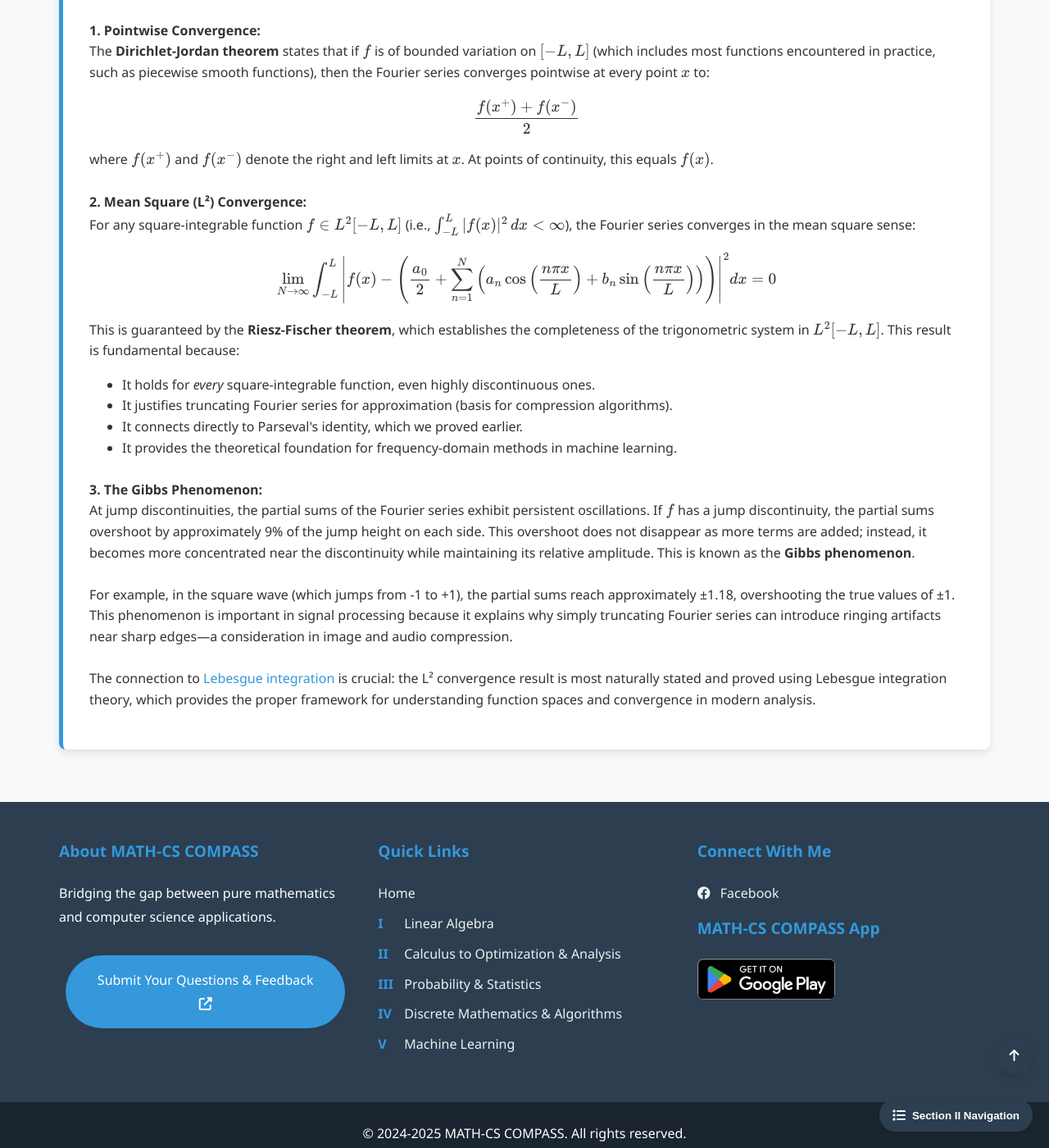
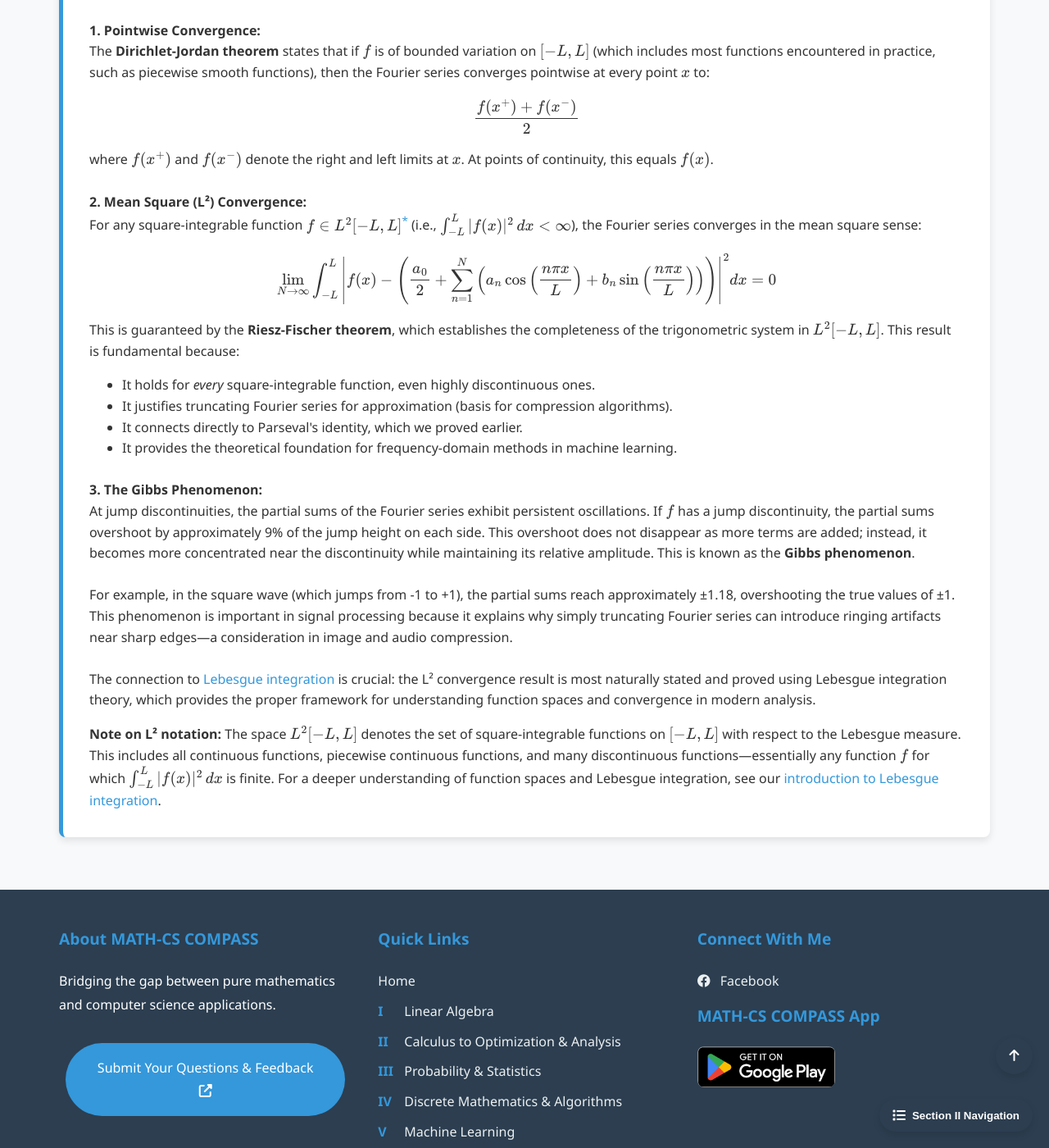
Before and after one commit to Yusukey01/yusukey01.github.io, a Jekyll site: the page built from Mathematics/Calculus/fourier_series.html, in a window 1280 px wide and 1400 px high, scrolled down 9234 px. Shown: the whole window at 82% size. Built offline with Jekyll 4.4.1, drawn with Linux system fonts in a browser that asks for light colours; some of the changed text lies outside the part shown.

Commit message:
Start Fourier transform, seriees

```diff
--- a/Mathematics/Calculus/fourier_series.html
+++ b/Mathematics/Calculus/fourier_series.html
@@ -366,7 +366,7 @@ uses_python: false
                 \[
                 \begin{align*}
                  &\int_{-L}^L f(x) e^{\frac{i m \pi x}{L}} \, dx = 2Lc_m \\\\
-                 &\Longrightarrow  c_m = \frac{1}{2L} \int_{-L}^{L} f(x)e^{\frac{i n\pi x}{L}} \, dx.
+                 &\Longrightarrow  c_m = \frac{1}{2L} \int_{-L}^{L} f(x)e^{\frac{i m\pi x}{L}} \, dx.
                  \end{align*}
                 \]
                 </p>
@@ -458,7 +458,7 @@ uses_python: false
                 <br><br>
                 <strong>2. Mean Square (L²) Convergence:</strong>
                 <br>
-                For any square-integrable function \(f \in L^2[-L, L]\) (i.e., \(\int_{-L}^{L} |f(x)|^2 \, dx < \infty\)),
+                For any square-integrable function \(f \in L^2[-L, L]\)<sup><a href="#l2-note">*</a></sup> (i.e., \(\int_{-L}^{L} |f(x)|^2 \, dx < \infty\)),
                 the Fourier series converges in the mean square sense:
                 \[
                 \lim_{N \to \infty} \int_{-L}^{L} \left|f(x) - \left(\frac{a_0}{2} + \sum_{n=1}^{N} \left(a_n\cos\left(\frac{n\pi x}{L}\right) + b_n\sin\left(\frac{n\pi x}{L}\right)\right)\right)\right|^2 dx = 0
@@ -489,6 +489,13 @@ uses_python: false
                 is most naturally stated and proved using Lebesgue integration theory, which provides the proper framework
                 for understanding function spaces and convergence in modern analysis.
                 </p>
+                <div class="note" id="l2-note">
+                <strong>Note on L² notation:</strong>
+                The space \(L^2[-L, L]\) denotes the set of square-integrable functions on \([-L, L]\) with respect to the
+                Lebesgue measure. This includes all continuous functions, piecewise continuous functions, and many discontinuous
+                functions—essentially any function \(f\) for which \(\int_{-L}^{L} |f(x)|^2 \, dx\) is finite.
+                For a deeper understanding of function spaces and Lebesgue integration, see our <a href="lebesgue.html">introduction to Lebesgue integration</a>.
+                </div>
             </section>
         </div>
         <script src="/js/main.js"></script>
```
